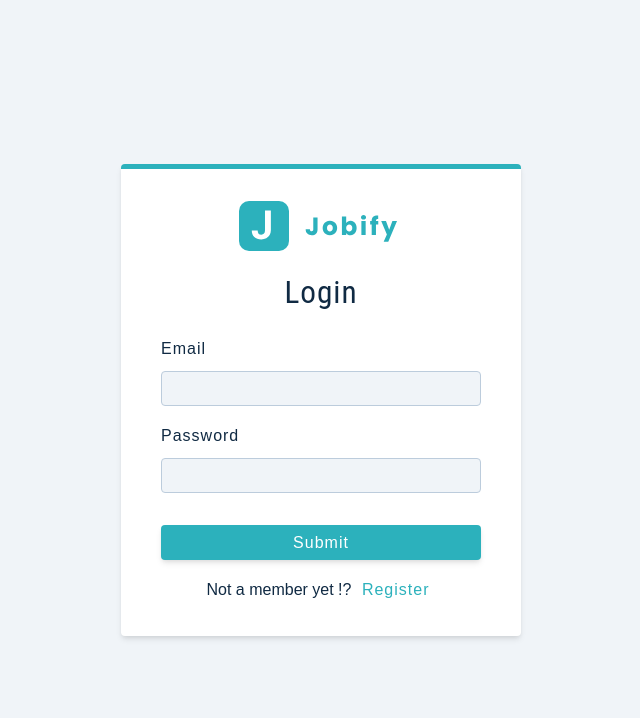
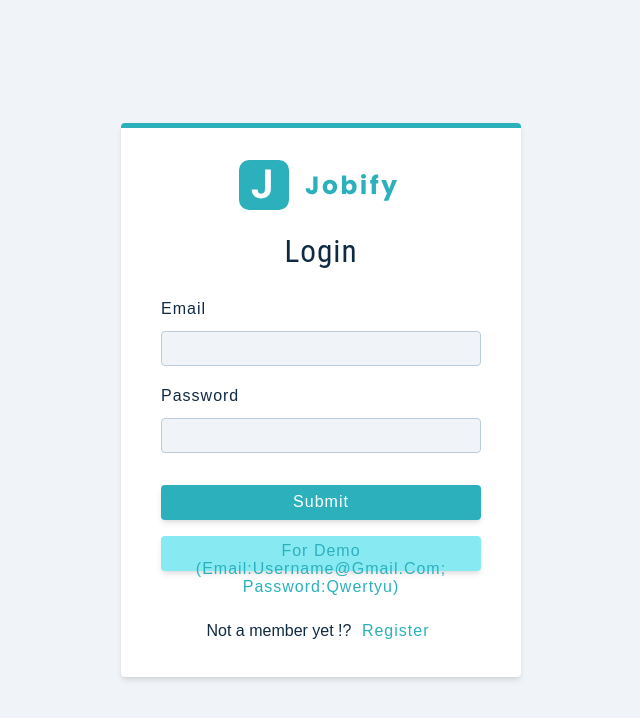
Before and after one commit to ajitesh-git007/mern-course-jobify-production, a React (Create React App) app in the folder client/: page /register in a window 1280 px wide. Shown: the top 718 px of the page, without its empty margins (319-959 px from the left). Built offline with nearby package versions, Linux system fonts and the light colour scheme.

Commit message:
Update Register.js

```diff
--- a/client/src/pages/Register.js
+++ b/client/src/pages/Register.js
@@ -114,7 +114,7 @@ export default function Register() {
 
 
     <button type='submit' className='btn btn-block' disabled = {isLoading}>submit</button>
-
+     <button type='button' className='btn btn-block btn-hipster' disabled = {isLoading}> For Demo (email:username@gmail.com; password:qwertyu)</button>
     <p>
      {values.isMember ? 'Not a member yet !?' : 'Already a member !?'}      {/* // YE BUTTON KE NEECHE KA SAJO SAMAN BNANE KE LIYE*/}
      <button type='button' onClick={toggleMember} className='member-btn'>
```
